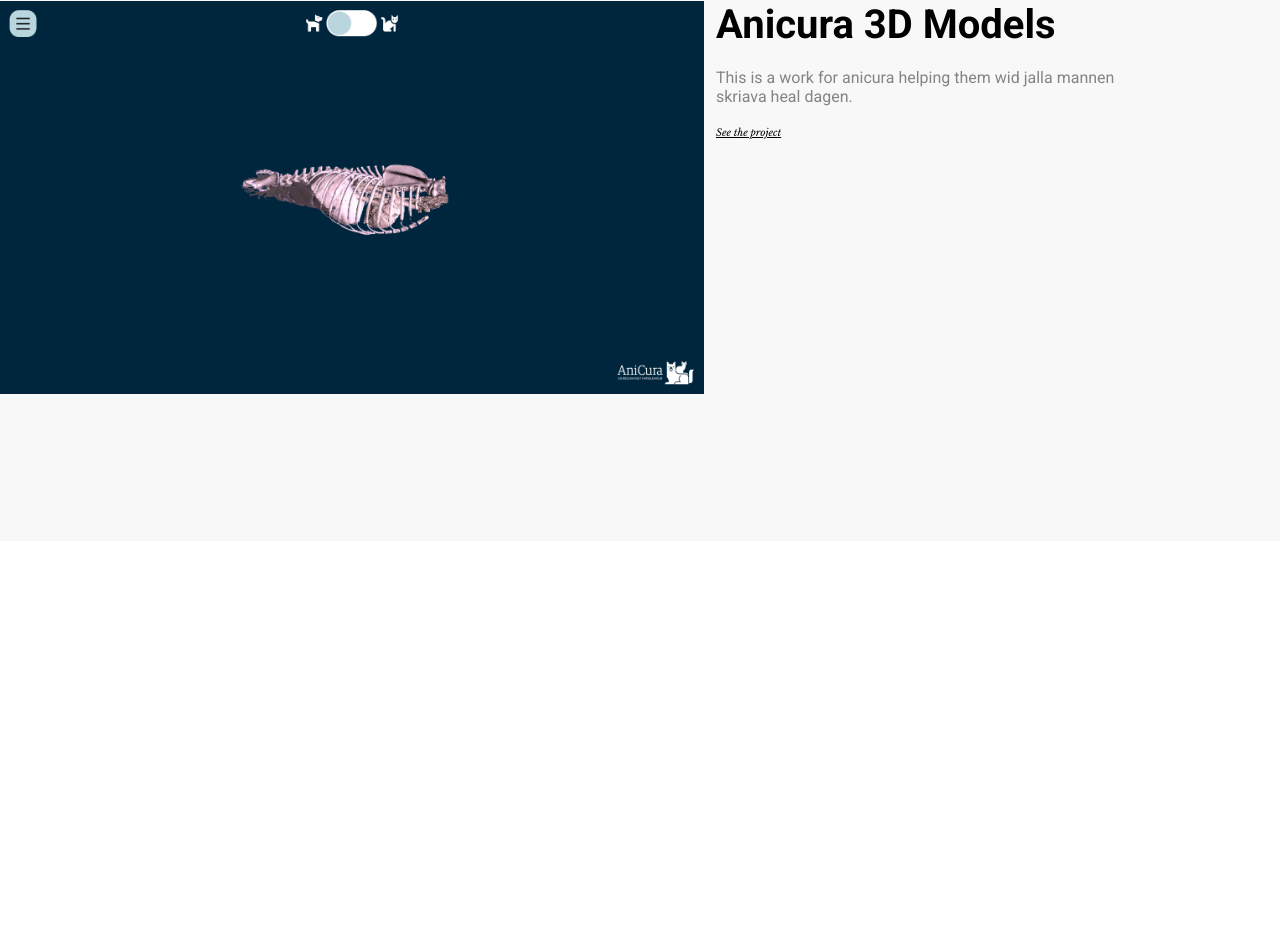
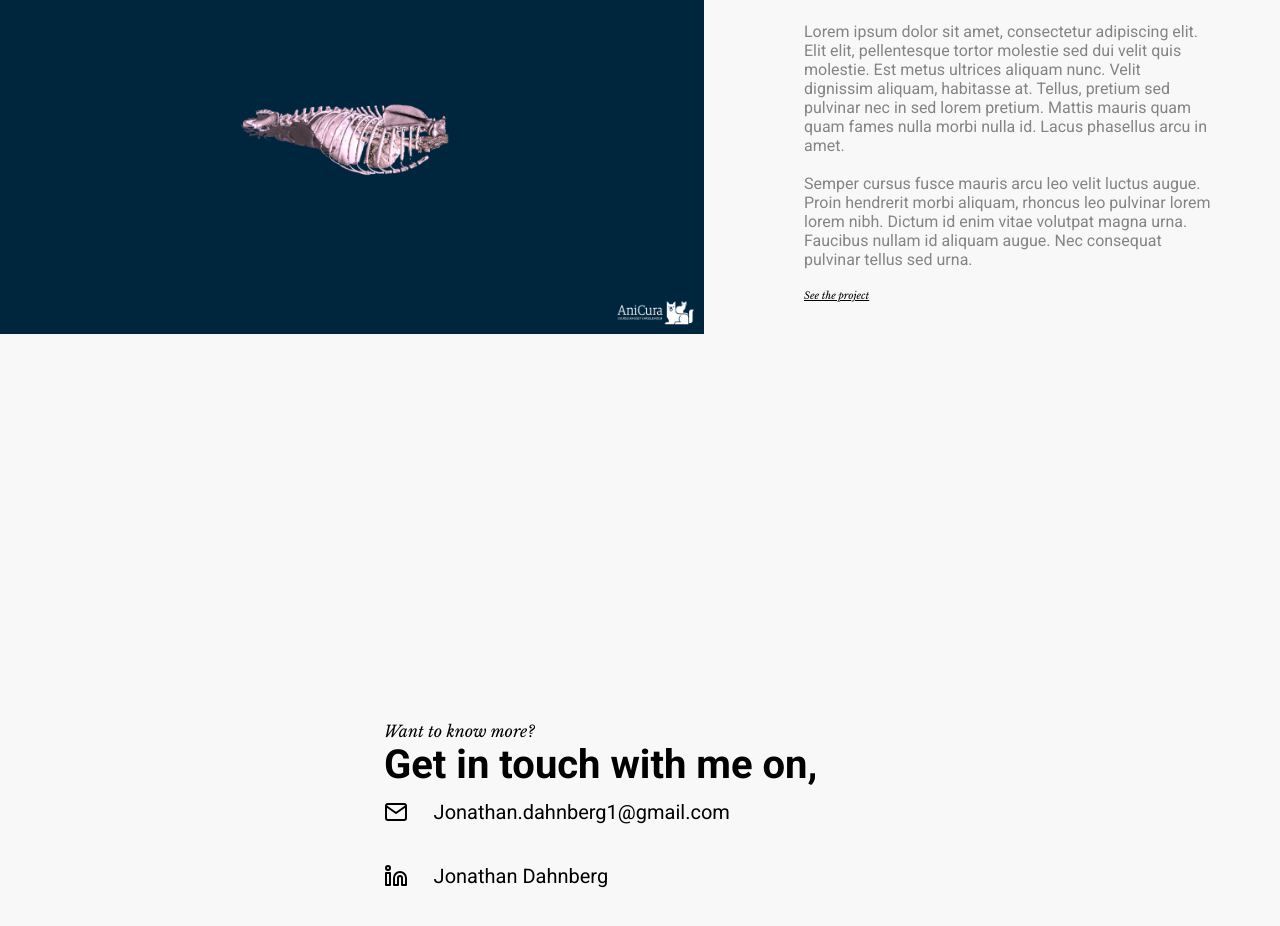
Before and after one commit to Jonathandah/portfolio, a React (Create React App) app: page / in a window 1280 px wide. Shown: the part 4720-5646 px from the top of the page. Before the commit the page ends 5261 px from the top, so only its background shows below. Built offline with nearby package versions, Linux system fonts and the light colour scheme.

Commit message:
finished contact

```diff
--- a/package.json
+++ b/package.json
@@ -10,9 +10,11 @@
     "@testing-library/jest-dom": "^4.2.4",
     "@testing-library/react": "^9.3.2",
     "@testing-library/user-event": "^7.1.2",
+    "feather-icons": "^4.28.0",
     "framer-motion": "^1.11.0",
     "react": "^16.13.1",
     "react-dom": "^16.13.1",
+    "react-feather": "^2.0.8",
     "react-helmet": "^6.0.0",
     "react-router-dom": "^5.1.2",
     "react-scripts": "3.4.1",
--- a/public/index.html
+++ b/public/index.html
@@ -6,10 +6,7 @@
     <link rel="icon" href="%PUBLIC_URL%/JD-logo.png" />
     <meta name="viewport" content="width=device-width, initial-scale=1" />
     <meta name="theme-color" content="#000000" />
-    <meta
-      name="description"
-      content="Web site created using create-react-app"
-    />
+    <meta name="description" content="Web site created using create-react-app" />
     <link rel="apple-touch-icon" href="%PUBLIC_URL%/logo192.png" />
     <!--
       manifest.json provides metadata used when your web app is installed on a
@@ -25,9 +22,8 @@
       work correctly both with client-side routing and a non-root public URL.
       Learn how to configure a non-root public URL by running `npm run build`.
     -->
-    <link href="https://fonts.googleapis.com/icon?family=Material+Icons"
-      rel="stylesheet">
-    <title>Dahnberg | Portfolio</title>
+    <link href="https://fonts.googleapis.com/icon?family=Material+Icons" rel="stylesheet" />
+     <title>Dahnberg | Portfolio</title>
   </head>
   <body>
     <noscript>You need to enable JavaScript to run this app.</noscript>
--- a/src/Views/Home/Home.jsx
+++ b/src/Views/Home/Home.jsx
@@ -1,18 +1,20 @@
-import React from "react";
-import "./Home.sass";
-import Intro from "./components/Intro/Intro";
-import Skills from "./components/Skills/Skills";
-import Work from "./components/Work/Work"
+import React from 'react';
+import './Home.sass';
+import Intro from './components/Intro/Intro';
+import Skills from './components/Skills/Skills';
+import Work from './components/Work/Work';
+import Contact from './components/Contact/Contact';
 // import { motion } from 'framer-motion';
 // import Vivus from 'vivus';
 // import { ReactComponent as Welcome } from "./svg/W.svg";
 
 function Home() {
   return (
-    <div className="Home">
+    <div className='Home'>
       {/* <Intro /> */}
       <Skills />
-      <Work/>
+      <Work />
+      <Contact />
     </div>
   );
 }
--- a/src/Views/Home/Home.sass
+++ b/src/Views/Home/Home.sass
@@ -20,6 +20,9 @@
     padding-top: 60px
     padding-bottom: 60px
     box-sizing: border-box
+.Home > section > *:last-child
+    padding-bottom: 0px
+
 .Home > section > div //add this class to all childrens in the components
     padding-bottom: 60px
     box-sizing: border-box
--- /dev/null
+++ b/src/Views/Home/components/Contact/Contact.jsx
@@ -0,0 +1,34 @@
+import React from 'react';
+import './Contact.sass';
+import { Mail, GitHub, Linkedin } from 'react-feather';
+
+function Contact(props) {
+  return (
+    <section className='Contact'>
+      <div className='Contact__container'>
+        <div className='container__media'>
+          <div className='media__title'>
+            <p className='title__question'>Want to know more?</p>
+            <h1 className='title__text'>Get in touch with me on,</h1>
+          </div>
+          <ul className='media__list'>
+            <li className='list__item'>
+              <Mail className="item__icon"/>
+              <p className='item__text'>Jonathan.dahnberg1@gmail.com</p>
+            </li>
+            <li className='list__item'>
+              <Linkedin className="item__icon" />
+              <p className='item__text'>Jonathan Dahnberg</p>
+            </li>
+            <li className='list__item'>
+              <GitHub className="item__icon"/>
+              <p className='item__text'>Jonathandah</p>
+            </li>
+          </ul>
+        </div>
+      </div>
+    </section>
+  );
+}
+
+export default Contact;
--- /dev/null
+++ b/src/Views/Home/components/Contact/Contact.sass
@@ -0,0 +1,44 @@
+.Contact
+    display: flex
+    justify-content: flex-start
+    align-items: center
+    flex-direction: column
+    .Contact__container
+        position: relative
+        width: 100%
+        display: grid
+        grid-template-columns: repeat(10, 10vw)
+        grid-template-rows: repeat(9, 10vh)
+        .container__media
+            grid-area: 4/4/7/8
+            flex-direction: column
+            justify-content: center
+            align-items: center
+            .media__title
+                .title__text
+                    font-size: 40px
+                    font-family: "Roboto", sans-serif
+                    font-weight: 700 //bold
+                    color: #000
+                .title__question
+                    font-family: "Libre Baskerville", sans-serif
+                    font-style: italic
+                    font-weight: 400
+                    color: #000
+            .media__list
+                list-style: none
+                padding: 12px 0 0 0
+                .list__item
+                    display: flex
+                    flex-direction: row
+                    padding-bottom: 40px
+                    justify-content: flex-start
+                    align-items: flex-end
+                    .item__icon
+                        font-size: 40px
+                    .item__text
+                        font-size: 20px
+                        font-family: "Roboto", sans-serif
+                        font-weight: 500
+                        color: #000
+                        padding-left: 2vw
--- a/src/Views/Home/components/Work/Work.jsx
+++ b/src/Views/Home/components/Work/Work.jsx
@@ -1,6 +1,6 @@
 import React from 'react';
 import './Work.sass';
-import anicurapic from "./Anicura3D.png"
+import anicurapic from './Anicura3D.png';
 
 function Work(props) {
   return (
@@ -16,15 +16,38 @@ function Work(props) {
             messing around.
           </p>
         </div>
-        <ul className="container__list">
-            <li className="list__item" >
-                <img className="item__pic" src={anicurapic}></img>
-                <div className="item__box">
-                    <h2 className="box__title">Anicura 3D Models</h2>
-                    <p className="box__description">This is a work for anicura helping them wid jalla mannen skriava heal dagen.</p>
-                    <a className="box__link" target="_blank" rel="noopener noreferrer" href="https://anicura-3dmodels.azurewebsites.net/">See the project</a>
-                </div>
-            </li>
+        <ul className='container__list'>
+          <li className='list__item'>
+            <img className='item__pic' src={anicurapic}></img>
+            <div className='item__box'>
+              <h2 className='box__title'>
+                <br></br>
+                Anicura
+                <br></br>
+                3D Models
+              </h2>
+              <p className='box__description'>
+                Lorem ipsum dolor sit amet, consectetur adipiscing elit. Elit elit, pellentesque
+                tortor molestie sed dui velit quis molestie. Est metus ultrices aliquam nunc. Velit
+                dignissim aliquam, habitasse at. Tellus, pretium sed pulvinar nec in sed lorem
+                pretium. Mattis mauris quam quam fames nulla morbi nulla id. Lacus phasellus arcu in
+                amet.
+                <br></br>
+                <br></br>
+                Semper cursus fusce mauris arcu leo velit luctus augue. Proin hendrerit morbi
+                aliquam, rhoncus leo pulvinar lorem lorem nibh. Dictum id enim vitae volutpat magna
+                urna. Faucibus nullam id aliquam augue. Nec consequat pulvinar tellus sed urna.
+              </p>
+              <a
+                className='box__link'
+                target='_blank'
+                rel='noopener noreferrer'
+                href='https://anicura-3dmodels.azurewebsites.net/'
+              >
+                See the project
+              </a>
+            </div>
+          </li>
         </ul>
       </div>
     </section>
--- a/src/Views/Home/components/Work/Work.sass
+++ b/src/Views/Home/components/Work/Work.sass
@@ -51,8 +51,8 @@
                     object-fit: cover
                     width: 100%
                 .item__box
-                    grid-area: 3/12/7/21
-                    padding: 0 12px 12px 12px
+                    grid-area: 2/12/7/21
+                    padding: 0 12px 12px 40px
                     display: flex
                     flex-direction: column
                     justify-content: flex-start
@@ -64,8 +64,7 @@
                         max-width: 32vw
                         font-weight: 400
                         color: #848484
-                        padding-top: 20px
-                        padding-bottom: 20px
+                        padding: 20px 20px 20px 60px
                     .box__link
                         font-family: "Libre Baskerville", sans-serif
                         font-style: italic
@@ -73,5 +72,6 @@
                         text-decoration: underline
                         font-size: 10px
                         color: #000
+                        padding-left: 60px
                         &:visited
                             color: #000
```
Also changed, not shown: 1 other file (tests, documents, lock files or other folders).
